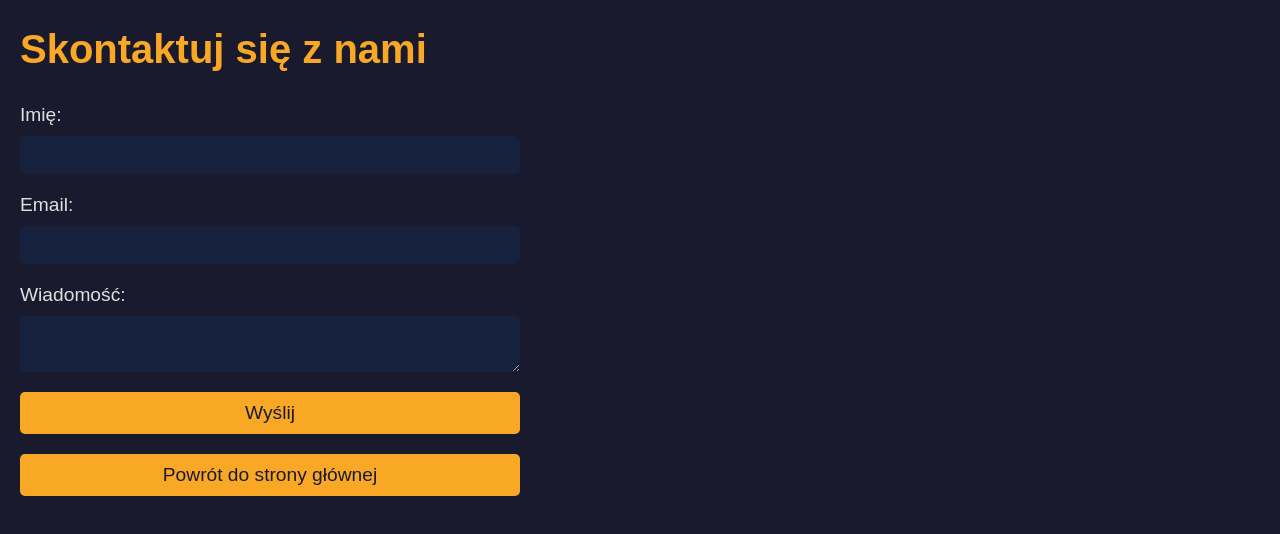
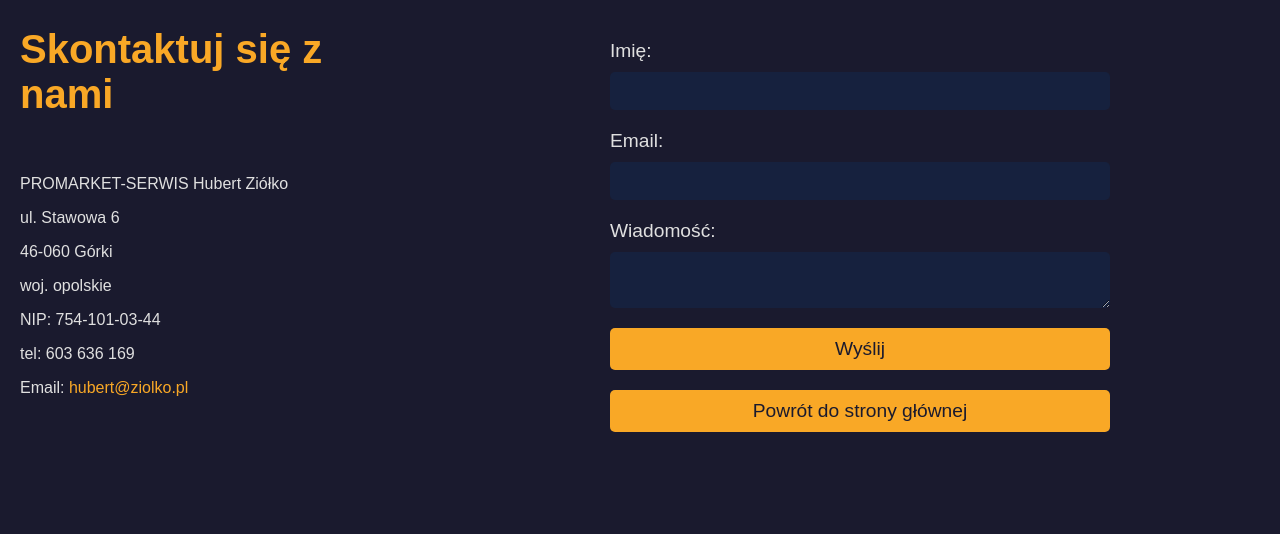
Before and after one commit to Blazej90/promarket-serwis, a Next.js app: page /contact in a window 1280 px wide. Shown: the top 534 px of the page. Built offline with nearby package versions, Linux system fonts and the light colour scheme.

Commit message:
work on styles to contact.js

```diff
--- a/src/pages/contact.js
+++ b/src/pages/contact.js
@@ -50,7 +50,23 @@ export default function Contact() {
 
   return (
     <div className={styles.contactPage}>
-      <h1 className={styles.heading}>Skontaktuj się z nami</h1>
+      <div className={styles.contactInfo}>
+        <h1 className={styles.heading}>Skontaktuj się z nami</h1>
+        <div className={styles.info}>
+          <p>PROMARKET-SERWIS Hubert Ziółko</p>
+          <p>ul. Stawowa 6</p>
+          <p>46-060 Górki</p>
+          <p>woj. opolskie</p>
+          <p>NIP: 754-101-03-44</p>
+          <p>tel: 603 636 169</p>
+          <p>
+            Email:{" "}
+            <a href="mailto:hubert@ziolko.pl" className={styles.emailLink}>
+              hubert@ziolko.pl
+            </a>
+          </p>
+        </div>
+      </div>
       <form className={styles.form} onSubmit={handleSubmit}>
         <FormLabel htmlFor="name">Imię:</FormLabel>
         <FormInput
--- a/src/styles/Contact.module.css
+++ b/src/styles/Contact.module.css
@@ -8,6 +8,26 @@
   color: #e0e0e0;
   font-family: "Arial", sans-serif;
   overflow-x: hidden;
+}
+
+.contactInfo {
+  margin-bottom: 20px;
+  display: flex;
+  flex-direction: column;
+  max-width: 400px;
+}
+
+.info {
+  margin-top: 10px;
+}
+
+.emailLink {
+  color: #f9a826;
+  text-decoration: none;
+}
+
+.emailLink:hover {
+  text-decoration: underline;
 }
 
 .heading {
@@ -21,6 +41,8 @@
   flex-direction: column;
   width: 100%;
   max-width: 500px;
+  margin: 0 auto;
+  padding-right: 20px;
 }
 
 .label {
@@ -88,3 +110,57 @@
 .backButton:hover {
   background-color: #d18b1f;
 }
+
+@media (max-width: 600px) {
+  .contactPage {
+    flex-direction: column;
+  }
+
+  .contactInfo {
+    max-width: 100%;
+    margin-bottom: 20px;
+  }
+
+  .form {
+    width: 100%;
+    margin: 20px auto;
+    padding-right: 10px;
+  }
+}
+
+@media (min-width: 601px) and (max-width: 1024px) {
+  .contactPage {
+    flex-direction: column;
+  }
+
+  .contactInfo {
+    max-width: 100%;
+    margin-bottom: 20px;
+  }
+
+  .form {
+    width: 100%;
+    margin: 20px auto;
+    padding-right: 15px;
+  }
+}
+
+@media (min-width: 1025px) {
+  .contactPage {
+    flex-direction: row;
+    align-items: flex-start;
+  }
+
+  .contactInfo {
+    flex: 1;
+    max-width: 400px;
+    margin-right: 20px;
+  }
+
+  .form {
+    flex: 2;
+    margin: 0 auto;
+    padding-right: 20px;
+    padding-top: 40px;
+  }
+}
```
